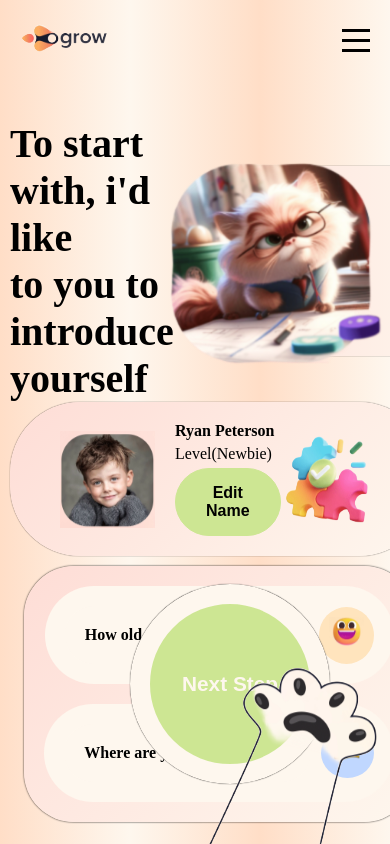
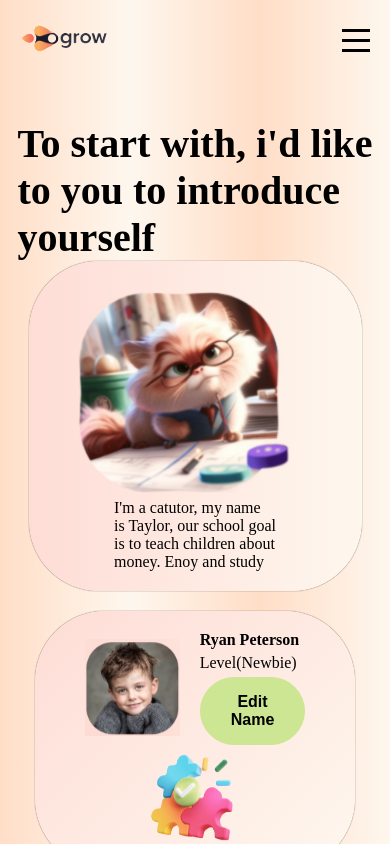
Before and after one commit to MbiamouRichy/Growly, an Angular app: page /courses in a window 390 px wide. Built offline with nearby package versions, Linux system fonts and the light colour scheme.

Commit message:
responsive  4 : courses fin

```diff
--- a/src/app/contact/contact.component.scss
+++ b/src/app/contact/contact.component.scss
@@ -240,5 +240,130 @@ button{
   }
 }
 @media only screen and (max-width: 1000px) {
+  .fleche{
+    display: none;
+  }
+  .div_row1 .title {
+    font-size: 2rem;
+  }
+  .div_row1 .link_image{
+    padding: 0 10px 0 0;
+    img{
+      left: -5px;
+    }
+  }
+  .div_row2_col2 {
+    h3 {
+      font-size: 1.5rem;
+    }
+  }
+}
+@media only screen and (max-width: 920px) {
+  .div_row1 {
+    margin-bottom: 20px;
+    .title {
+      font-size: 1.5rem;
+    }
+  }
+  .div_row2_col2 {
+    .div_row {
+      .btn_next_step {
+        bottom: 10px;
+        right: 10px;
+      }
+    }
+  }
+}
+@media only screen and (max-width: 880px) {
+  .image_bottom {
+    bottom: -70px;
+    left: 0px;
+  }
+}
+@media only screen and (max-width: 700px) {
+  .div_row1 .link_image, .div_row2 {
+    flex-direction: column;
+    align-items: flex-start;
+    justify-content: center;
+  }
+  .div_row1 {
+    justify-content: space-around;
+    .title{
+      font-size: 3.5rem;
+    }
+    .link_image {
+      height: auto;
+      align-items: center;
+      padding: 20px;
+    }
 
+  }
+  .div_row2_col2{
+    margin-left: 0;
+    h3{
+      font-size: 3rem;
+    }
+    p{
+      font-size: 2rem;
+    }
+    .div_row {
+      .btn_next_step {
+        bottom: -300px;
+        right: 20px;
+        width: 150px;
+        height: 150px;
+        font-size: 1.5rem;
+      }
+    }
+  }
+  .image_bottom {
+    display: none;
+  }
 }
+@media only screen and (max-width: 600px) {
+  .div_row1 {
+
+    .title {
+      font-size: 2.5rem;
+    }
+  }
+  .div_row2_col2 {
+    h3 {
+      font-size: 2.5rem;
+    }
+    p {
+      font-size: 1.5rem;
+    }
+  }
+}
+@media only screen and (max-width: 490px) {
+  .div_row1, .div_row2 {
+    flex-direction: column;
+    align-items: center;
+    justify-content: center;
+  }
+  .div_row1 .link_image {
+    width: 90%;
+  }
+
+  .div_row2_col1 {
+    align-items: center;
+    .div_link_1, .div_link_2 .div_link_2_1{
+     flex-direction: column;
+      width: 90%;
+   }
+
+  }
+  .div_row2_col2 .div_row {
+    .btn_next_step {
+      bottom: -850px;
+    }
+  }
+}
+@media only screen and (max-width: 408px) {
+  .div_row2_col2 .div_row {
+    .btn_next_step {
+      bottom: -950px;
+    }
+  }
+}
--- a/src/app/contact/contact.component.ts
+++ b/src/app/contact/contact.component.ts
@@ -8,6 +8,7 @@ import { Component } from '@angular/core';
 export class ContactComponent {
   ngOnInit(){
     let h3 = document.querySelector('.div_row2_col2 h3 br') as HTMLBRElement;
+
     if (document.body.offsetWidth < 1108){
       h3.style.display = "none";
     }
```
